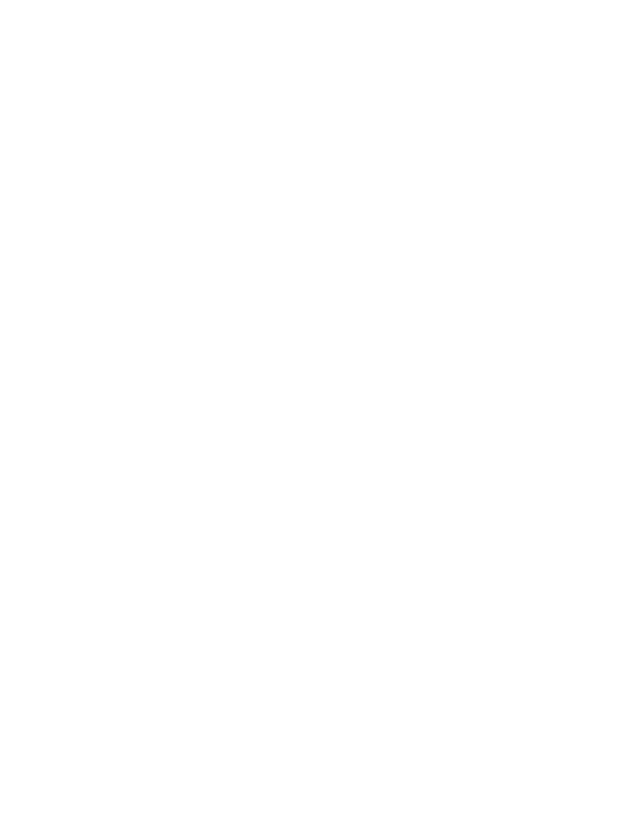
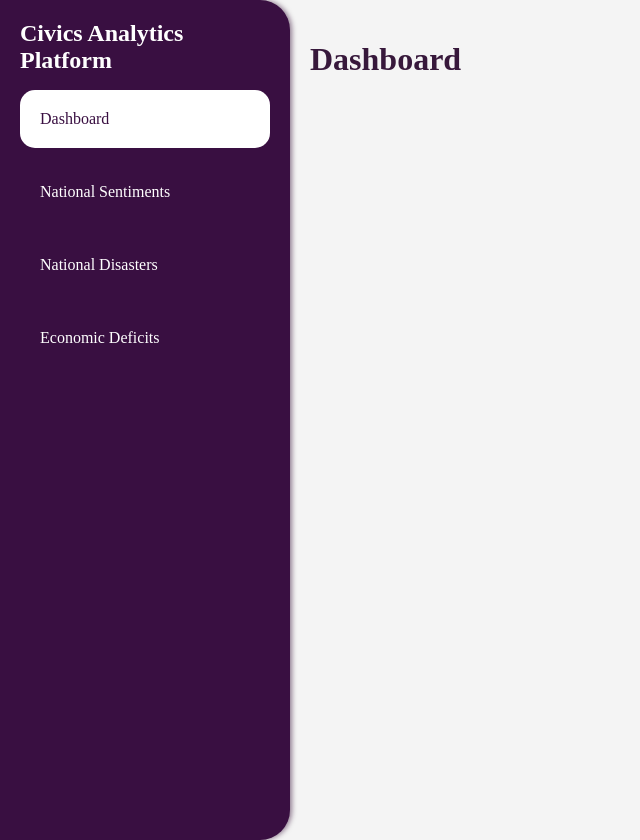
Before and after one commit to Blue4819/Civics-Analytics-Platform, a Flask app: page / in a window 1280 px wide. Before the commit the part shown is empty. Shown: the whole page, without its empty margins (0-640 px from the left). Before the commit the page ends 800 px from the top, so only its background shows below. Run offline with Flask 3, Linux system fonts and the light colour scheme.

Commit message:
Created sidebar index

```diff
--- /dev/null
+++ b/frontend/static/css/indexstyle.css
@@ -0,0 +1,67 @@
+body {
+    margin: 0;
+    padding: 0;
+    display: flex;
+    height: 100%; /* Full height of the viewport */
+}
+
+.container {
+    display: flex;
+    width: 100%;
+}
+
+.sidebar {
+    width: 250px; /* Width of the sidebar */
+    background-color: #390f41; /* Background color of the sidebar */
+    color: white; /* Text color */
+    padding: 20px;
+    box-shadow: 2px 0 5px rgba(43, 3, 46, 0.5);
+    height: 100vh; /* Full height of the viewport */
+    border-top-right-radius: 30px; /* Curve the top right corner */
+    border-bottom-right-radius: 30px; /* Curve the bottom right corner */
+}
+
+.sidebar h2 {
+    margin: 0;
+}
+
+.sidebar ul {
+    list-style-type: none;
+    padding: 0;
+}
+
+.sidebar ul li {
+    margin: 15px 0;
+}
+
+.sidebar ul li a {
+    color: white; /* Default link color */
+    text-decoration: none;
+    display: block; /* Make the link fill the entire list item */
+    padding: 20px;
+    font-size: 18 px;
+    transition: background-color 0.7s, color 0.5s; /* Smooth transition for hover effect */
+    border-radius: 15px;
+}
+
+.sidebar ul li a:hover {
+    background-color: #781a70; /* Change background on hover */
+    color: white;
+    transition: background-color 0.7s;
+}
+
+.content {
+    padding: 20px;
+    flex-grow: 1; /* Allow content to take up remaining space */
+    height: 100vh; /* Full height of the viewport */
+    overflow-y: auto; /* Allow scrolling if content overflows */
+}
+
+/* Active link styles */
+.active {
+    background-color: white; /* Background color for active link */
+}
+
+.sidebar ul li a.active {
+    color: #390f41; /* Change text color for active link */
+}
--- a/frontend/static/css/styles.css
+++ b/frontend/static/css/styles.css
@@ -1,7 +1,7 @@
 body {
-    font-family: Arial, sans-serif;
+    font-family: 'Times New Roman', Times, serif;
     background-color: #f4f4f4;
-    color: #333;
+    color: #37183b;
     margin: 0;
     padding: 20px;
 }
@@ -17,7 +17,7 @@ body {
 
 button {
     padding: 10px 15px;
-    background-color: #007bff;
+    background-color: #370a41;
     color: white;
     border: none;
     border-radius: 5px;
@@ -25,5 +25,5 @@ button {
 }
 
 button:hover {
-    background-color: #0056b3;
+    background-color: #a730b1;
 }
--- a/frontend/templates/base.html
+++ b/frontend/templates/base.html
@@ -4,6 +4,7 @@
     <meta charset="UTF-8">
     <meta name="viewport" content="width=device-width, initial-scale=1.0">
     <link rel="stylesheet" href="{{ url_for('static', filename='css/styles.css') }}">
+    <link rel="stylesheet" href="{{ url_for('static', filename='css/indexstyle.css') }}">
     <title>Civics Analytics Platform</title>
 </head>
 <body>
@@ -11,10 +12,10 @@
         <div class="sidebar">
             <h2>Civics Analytics Platform</h2>
             <ul>
-                <li><a href="{{ url_for('dashboard') }}">Dashboard</a></li>
-                <li><a href="{{ url_for('nationalsentiments') }}">National Sentiments</a></li>
-                <li><a href="{{ url_for('nationaldisasters') }}">National Disasters</a></li>
-                <li><a href="{{ url_for('economicdeficits') }}">Economic Deficits</a></li>
+                <li><a href="{{ url_for('dashboard') }}" class="{% if request.endpoint == 'dashboard' %}active{% endif %}">Dashboard</a></li>
+                <li><a href="{{ url_for('nationalsentiments') }}" class="{% if request.endpoint == 'nationalsentiments' %}active{% endif %}">National Sentiments</a></li>
+                <li><a href="{{ url_for('nationaldisasters') }}" class="{% if request.endpoint == 'nationaldisasters' %}active{% endif %}">National Disasters</a></li>
+                <li><a href="{{ url_for('economicdeficits') }}" class="{% if request.endpoint == 'economicdeficits' %}active{% endif %}">Economic Deficits</a></li>
             </ul>
         </div>
         <div class="content">
--- a/frontend/templates/dashboard.html
+++ b/frontend/templates/dashboard.html
@@ -0,0 +1,5 @@
+{% extends 'base.html' %}
+
+{% block content %}
+<h1>Dashboard</h1>
+{% endblock %}
```
